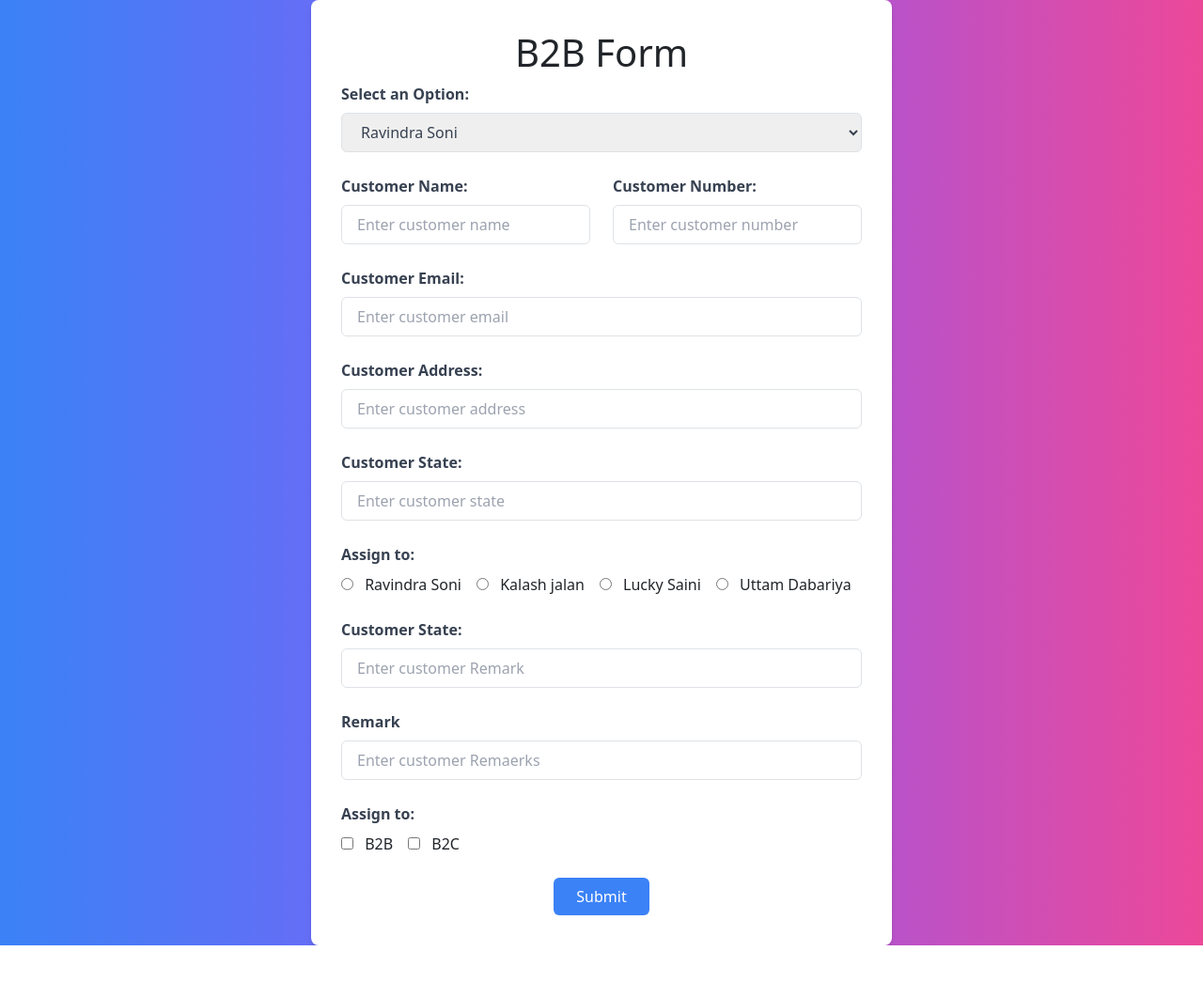
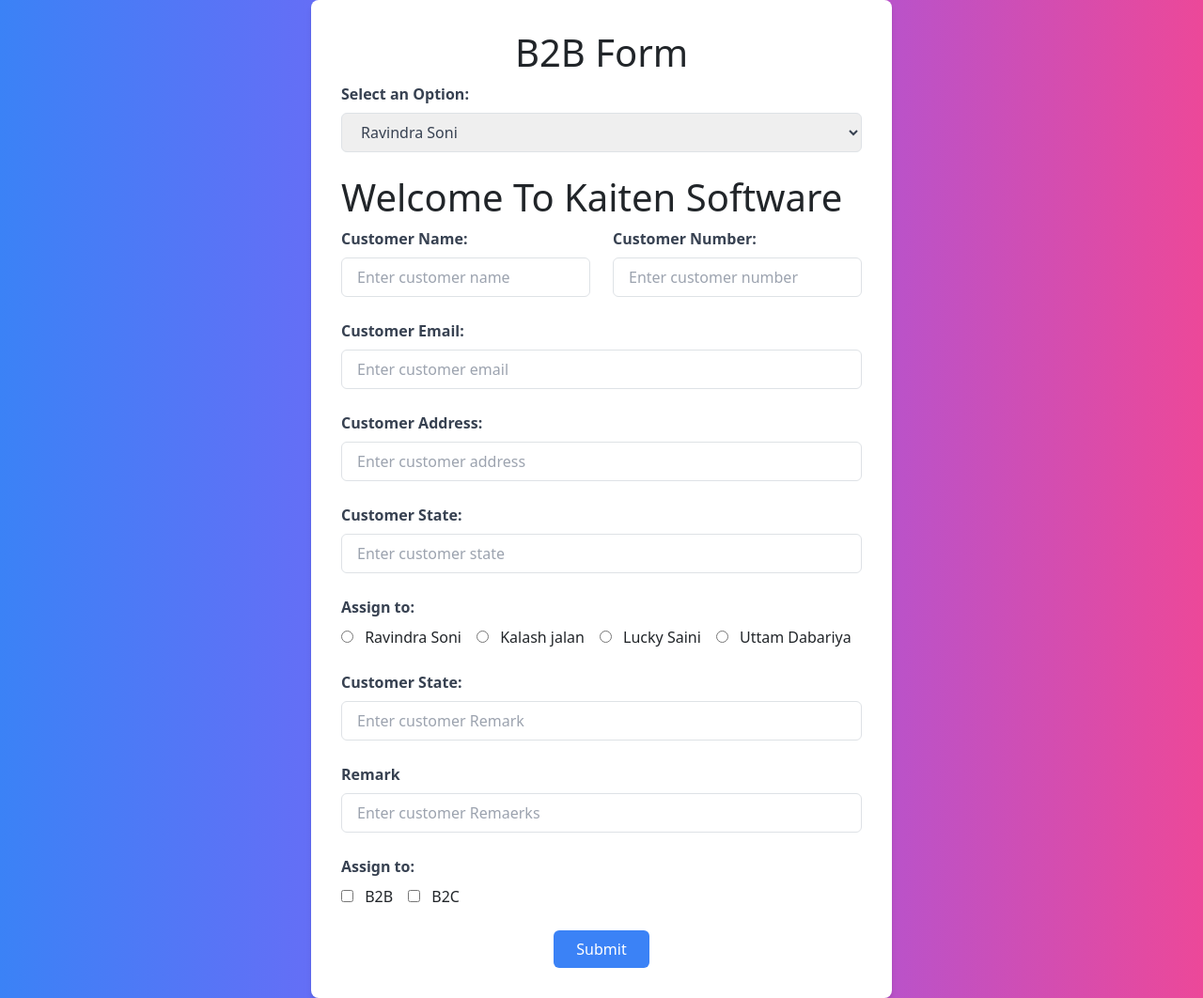
Before and after one commit to devsoni2004/hostinger, a plain HTML site: page index.html in a window 1280 px wide. Shown: the whole page at 94% size. Before the commit the page ends 1006 px from the top, so only its background shows below. Drawn offline with nearby package versions, Linux system fonts and the light colour scheme.

Commit message:
Title Update

```diff
--- a/index.html
+++ b/index.html
@@ -30,6 +30,7 @@
                 </select>
             </div>
 
+            <h1> Welcome To Kaiten Software</h1>
             <!-- Field for Customer Name -->
             <div class="row">
                 <div class="col-md-6">
```
